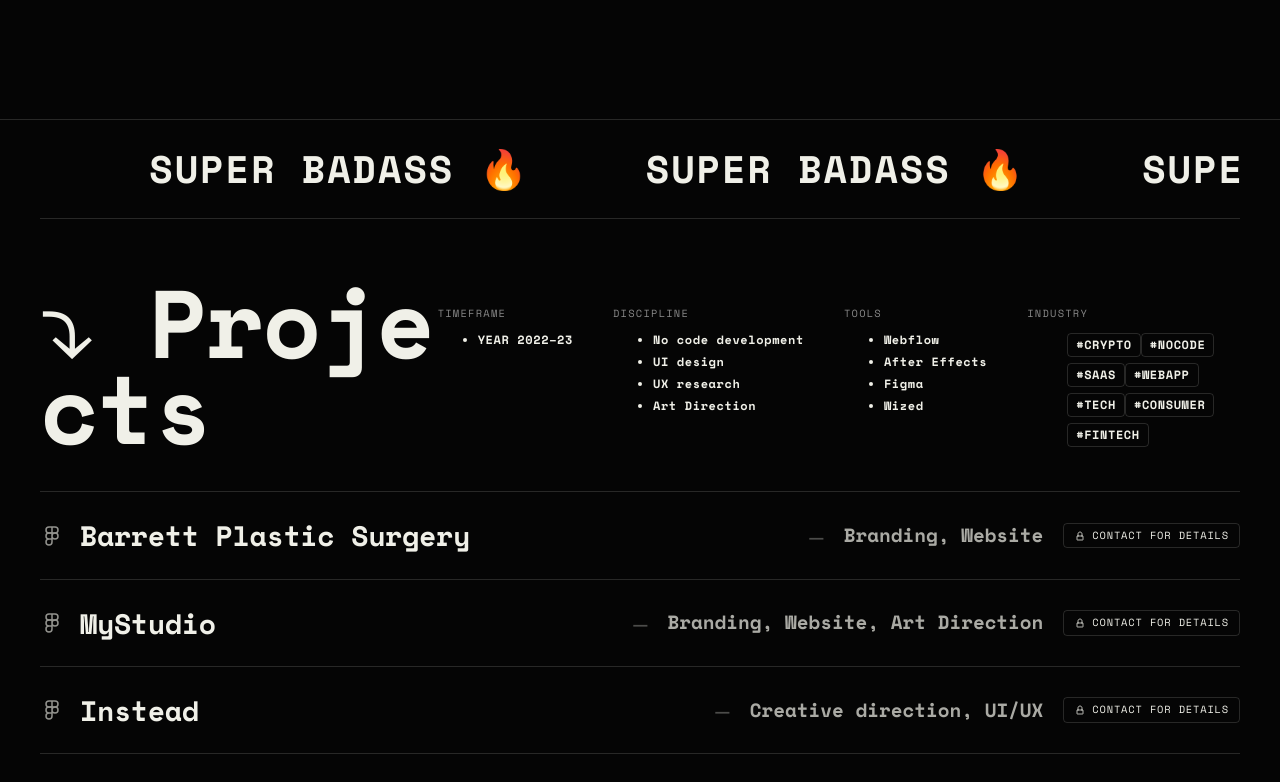
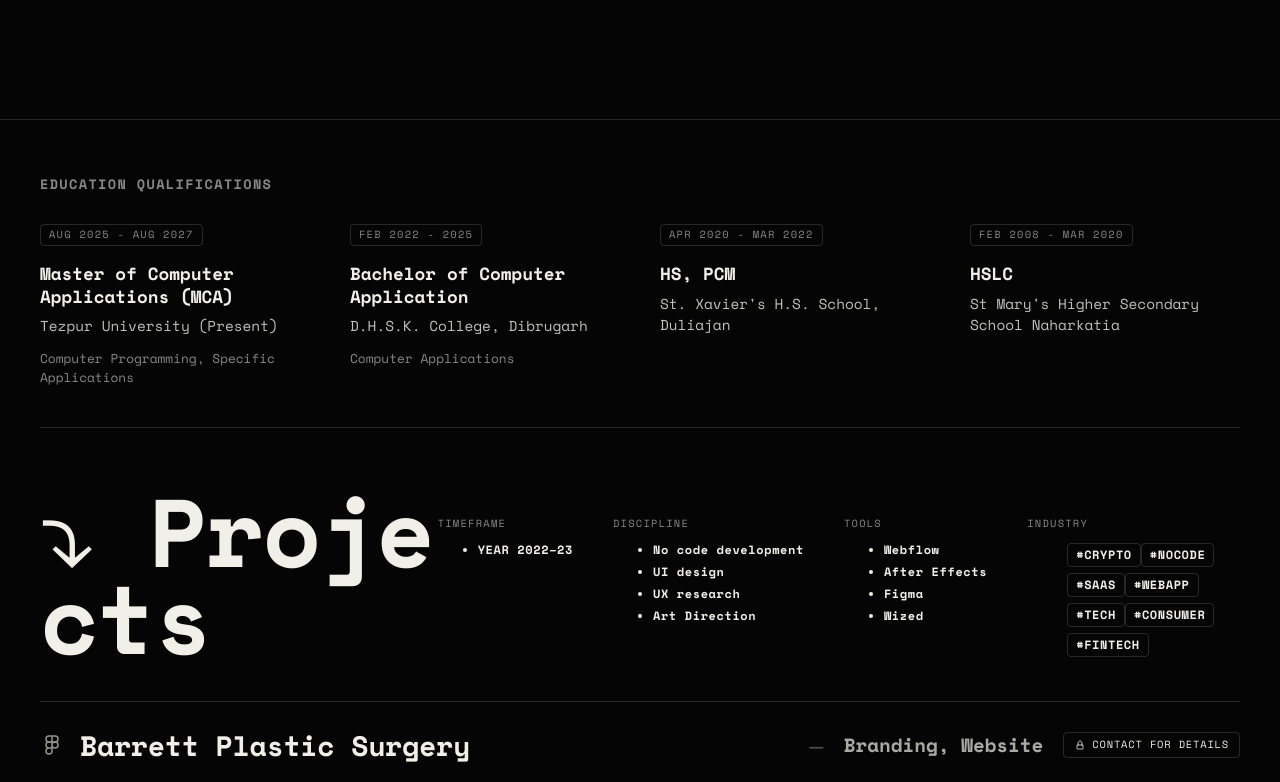
Before and after one commit to AryanAKE/aryankumarekka, a React (Vite) app: page / in a window 1280 px wide. Shown: the part 1496-2278 px from the top of the page. Built offline with nearby package versions, Linux system fonts and the light colour scheme.

Commit message:
Add BCA qualification and update grid to 4 columns

```diff
--- a/src/components/Work.css
+++ b/src/components/Work.css
@@ -4,9 +4,68 @@
   background: var(--bg);
 }
 
-.work-marquee-top {
-  padding: 20px 0;
+.education-section {
+  padding: 40px 0;
   border-bottom: 1px solid var(--border);
+}
+
+.education-heading {
+  font-size: 0.85rem;
+  letter-spacing: 0.1em;
+  text-transform: uppercase;
+  color: var(--grey, #888);
+  margin-bottom: 30px;
+  font-weight: 700;
+}
+
+.education-grid {
+  display: grid;
+  grid-template-columns: repeat(4, 1fr);
+  gap: 40px;
+}
+
+.edu-item {
+  display: flex;
+  flex-direction: column;
+  gap: 8px;
+}
+
+.edu-meta {
+  font-size: 0.65rem;
+  letter-spacing: 0.12em;
+  text-transform: uppercase;
+  color: var(--grey, #888);
+  border: 1px solid var(--border);
+  padding: 2px 8px;
+  border-radius: 4px;
+  width: fit-content;
+  margin-bottom: 8px;
+}
+
+.edu-degree {
+  font-size: 1.1rem;
+  font-weight: 700;
+  color: var(--fg);
+  line-height: 1.3;
+}
+
+.edu-school {
+  font-size: 0.9rem;
+  color: var(--fg);
+  opacity: 0.8;
+}
+
+.edu-desc {
+  font-size: 0.8rem;
+  color: var(--grey, #888);
+  margin-top: 4px;
+}
+
+@media (max-width: 991px) {
+  .education-grid {
+    grid-template-columns: 1fr;
+    gap: 30px;
+  }
 }
 
 .work-header {
--- a/src/components/Work.jsx
+++ b/src/components/Work.jsx
@@ -8,9 +8,33 @@ const Work = () => {
 
   return (
     <section className="section-work" id="work">
-      {/* Top Marquee */}
-      <div className="work-marquee-top">
-        <Marquee text="SUPER BADASS 🔥" speed="fast" reverse={true} />
+      {/* Education Section */}
+      <div className="education-section">
+        <h3 className="education-heading">EDUCATION QUALIFICATIONS</h3>
+        <div className="education-grid">
+          <div className="edu-item">
+            <div className="edu-meta">AUG 2025 - AUG 2027</div>
+            <div className="edu-degree">Master of Computer Applications (MCA)</div>
+            <div className="edu-school">Tezpur University (Present)</div>
+            <div className="edu-desc">Computer Programming, Specific Applications</div>
+          </div>
+          <div className="edu-item">
+            <div className="edu-meta">FEB 2022 - 2025</div>
+            <div className="edu-degree">Bachelor of Computer Application</div>
+            <div className="edu-school">D.H.S.K. College, Dibrugarh</div>
+            <div className="edu-desc">Computer Applications</div>
+          </div>
+          <div className="edu-item">
+            <div className="edu-meta">APR 2020 - MAR 2022</div>
+            <div className="edu-degree">HS, PCM</div>
+            <div className="edu-school">St. Xavier's H.S. School, Duliajan</div>
+          </div>
+          <div className="edu-item">
+            <div className="edu-meta">FEB 2008 - MAR 2020</div>
+            <div className="edu-degree">HSLC</div>
+            <div className="edu-school">St Mary's Higher Secondary School Naharkatia</div>
+          </div>
+        </div>
       </div>
 
       {/* Header & Meta */}
```
